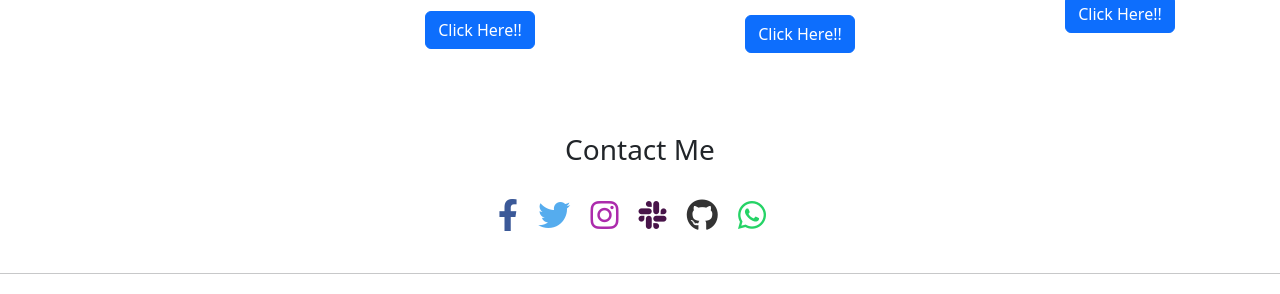
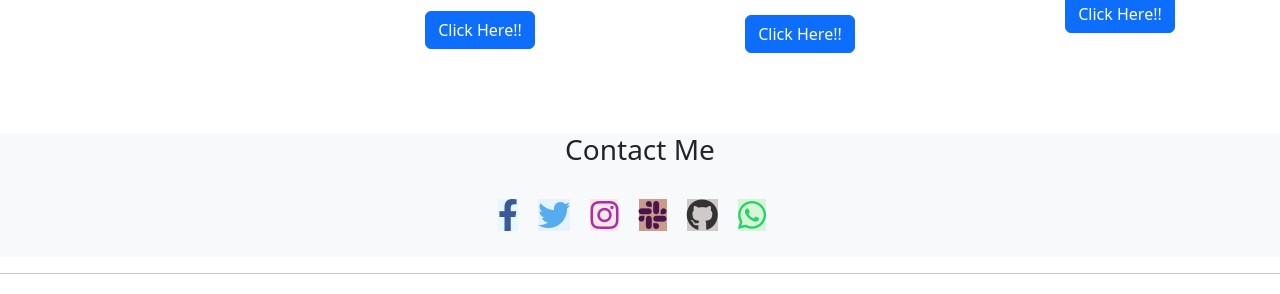
Before and after one commit to Tunmbi0204/My-bootscrap-portfolio, a plain HTML site: page index.html in a window 1280 px wide. Shown: the part 1600-1894 px from the top of the page. Drawn offline with Linux system fonts and the light colour scheme.

Commit message:
new push

```diff
--- a/index.html
+++ b/index.html
@@ -152,24 +152,23 @@
 </div>
      <!-- Contact -->
      <div id="Contact">
-    <div class="container-fluid mt-3" >
+    <div class="container-fluid mt-3 bg-light">
         <h3 style="text-align: center;">Contact Me</h3>
         <!-- map -->
  <!-- <p><iframe class="map"src=https://www.google.com/maps/embed?pb=!1m18!1m12!1m3!1d3953.059814371191!2d4.52703024891686!3d7.783483209368337!2m3!1f0!2f0!3f0!3m2!1i1024!2i768!4f13.1!3m3!1m2!1s0x103787a28783fae5%3A0xa1e0312d2e4b8682!2sOsun%20Capital%20Hotel!5e0!3m2!1sen!2sng!4v1664128110385!5m2!1sen!2sng"" width="100%" height="auto" style="border:0;" allowfullscreen="" loading="lazy" referrerpolicy="no-referrer-when-downgrade"></iframe></p> -->
     <section class="p-4 text-center w-100">
       <!-- Facebook -->
-  <a href="https://www.facebook.com/profile.php?id=100086045591276"><i class="fab fa-facebook-f fa-2x me-3" style="color: #3b5998;"role="button"></i></a>
+  <a href="https://www.facebook.com/profile.php?id=100086045591276"><i class="fab fa-facebook-f fa-2x me-3" style="color: #3b5998; background-color: rgb(227, 248, 255);"role="button"></i></a>
      <!-- Twitter -->
-  <a href="http://twitter.com/@AOluwatunmbi"><i class="fab fa-twitter fa-2x me-3" style="color: #55acee;"role="button"></i></a>
+  <a href="http://twitter.com/@AOluwatunmbi"><i class="fab fa-twitter fa-2x me-3" style="color: #55acee; background-color: #e7f3fc;"role="button"></i></a>
     <!-- Instagram -->
-  <a href="https://Instagram.com/tunmbiadelowo"><i class="fab fa-instagram fa-2x me-3" style="color: #ac2bac;"role="button"></i></a>
+  <a href="https://Instagram.com/tunmbiadelowo"><i class="fab fa-instagram fa-2x me-3" style="color: #ac2bac; background-color: rgb(250, 233, 226);"role="button"></i></a>
       <!-- Slack -->
-  <a href="https://slack.com/AdelowoTumbi"><i class="fab fa-slack-hash fa-2x me-3" style="color: #481449;"role="button"></i></a>
-
+  <a href="https://slack.com/AdelowoTumbi"><i class="fab fa-slack-hash fa-2x me-3" style="color: #481449; background-color: rgb(201, 155, 139);"role="button"></i></a>
       <!-- Github -->
-  <a href="https://github.com/Tunmbi0204"><i class="fab fa-github fa-2x me-3" style="color: #333333;"role="button"></i></a>
+  <a href="https://github.com/Tunmbi0204"><i class="fab fa-github fa-2x me-3" style="color: #333333; background-color: #cecaca;"role="button"></i></a>
       <!-- Whatsapp -->
-  <a href="https://wa.me/+2349046252914"><i class="fab fa-whatsapp fa-2x me-3" style="color: #25d366;"role="button"></i></a>
+  <a href="https://wa.me/+2349046252914"><i class="fab fa-whatsapp fa-2x me-3" style="color: #25d366; background-color: rgb(217, 245, 217);"role="button"></i></a>
     </section>
     </div>
           </div>
```
